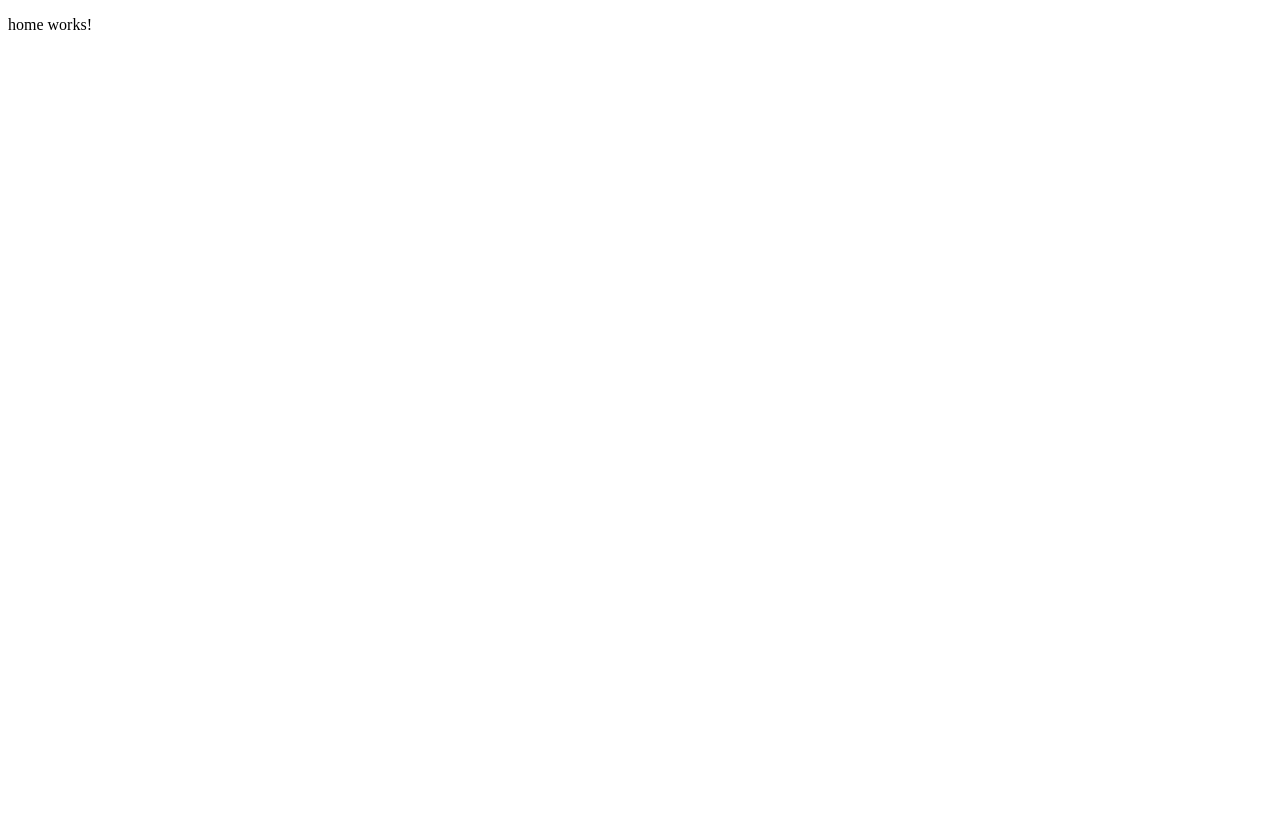
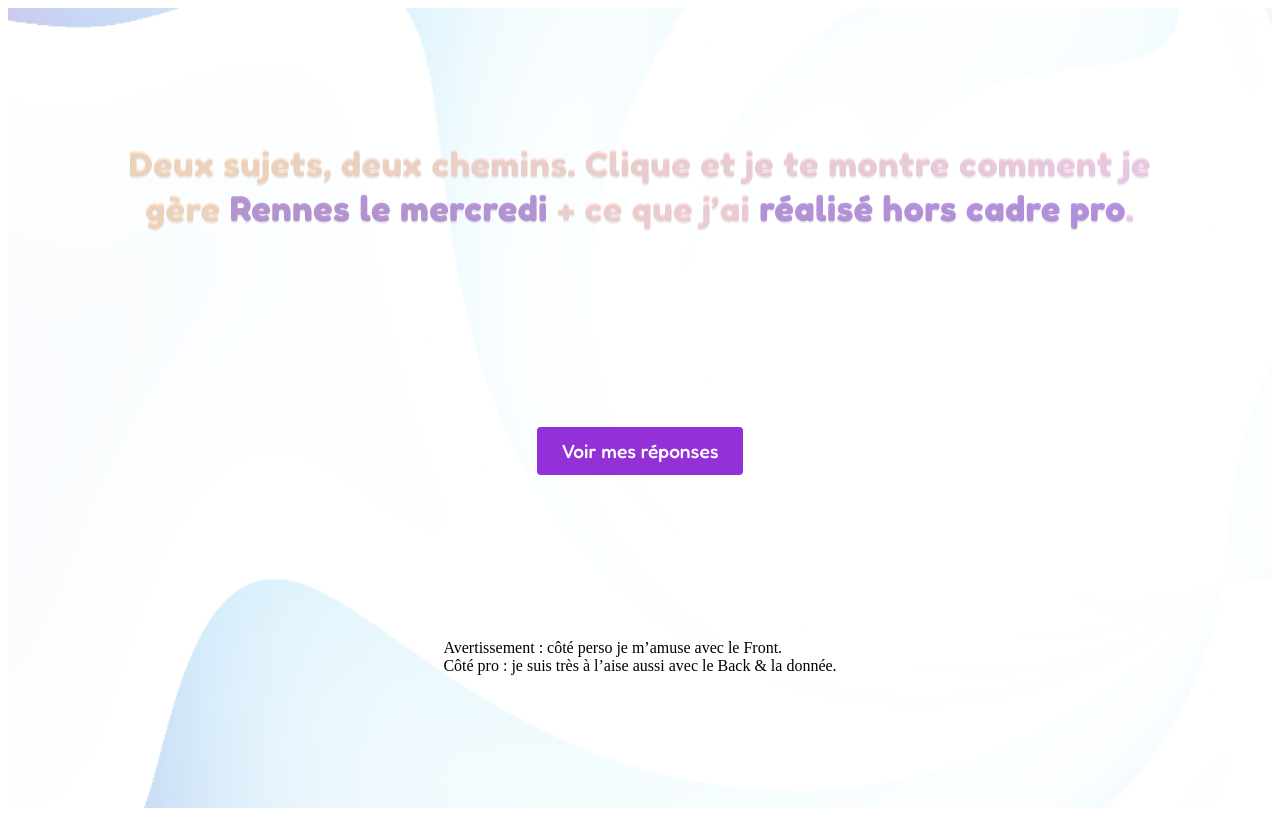
Before and after one commit to VAcheronPradelAlyssa/jarvi, an Angular app: page /home in a window 1280 px wide. Built offline with nearby package versions, Linux system fonts and the light colour scheme.

Commit message:
ajout de la mise en page et du style pour le composant d'accueil, ajout d'une image de fond et importation de la police Fredoka

```diff
--- a/angular.json
+++ b/angular.json
@@ -27,6 +27,11 @@
               {
                 "glob": "**/*",
                 "input": "public"
+              },
+              {
+                "glob": "**/*",
+                "input": "src/assets",
+                "output": "assets"
               }
             ],
             "styles": [
--- a/src/app/components/home/home.html
+++ b/src/app/components/home/home.html
@@ -1 +1,12 @@
-<p>home works!</p>
+<h1 class="subtitle">
+      Deux sujets, deux chemins. Clique et je te montre comment je gère
+      <strong>Rennes le mercredi</strong> + ce que j’ai
+      <strong>réalisé hors cadre pro</strong>.
+    </h1>
+
+    <button>Voir mes réponses</button>
+
+    <aside class="sticker">
+  Avertissement : côté perso je m’amuse avec le Front.<br>
+  Côté pro : je suis très à l’aise aussi avec le Back &amp; la donnée.
+</aside>
--- a/src/app/components/home/home.scss
+++ b/src/app/components/home/home.scss
@@ -0,0 +1,47 @@
+:host {
+    display: grid;
+    place-items: center;
+    width: 100%;
+    min-height: 100vh;
+    padding: clamp(16px, 4vw, 416px);
+    box-sizing: border-box;
+
+    background: url("/assets/fondcv.png") center / cover no-repeat;
+}
+
+.subtitle {
+    margin: 0;
+    max-width: min(72ch, 100%);
+    text-align: center;
+    line-height: 1.35;
+    text-wrap: balance;
+    font-size: clamp(1.8rem, 2.8vw, 3rem);
+    font-family: "Fredoka", sans-serif;
+    font-weight: 700;
+    letter-spacing: 0.02em;
+    line-height: 1.25;
+    text-shadow: 0 2px 0 rgba(0, 0, 0, 0.08);
+    background: linear-gradient(90deg, rgb(255, 230, 198) 0%, rgb(250, 215, 247) 100%);
+    -webkit-background-clip: text;
+    background-clip: text;
+    -webkit-text-fill-color: transparent;
+}
+.subtitle strong {
+  -webkit-text-fill-color: rgba(147, 112, 216, 0.637);
+  background: none;
+  -webkit-background-clip: border-box;
+  background-clip: border-box;
+}
+
+button {
+  margin-top: 32px;
+  padding: 12px 24px;
+  font-size: 1.2rem;
+  font-family: "Fredoka", sans-serif;
+  font-weight: 500;
+  color: #fff;
+  background-color: #9330d8;
+  border: none;
+  border-radius: 4px;
+  cursor: pointer;
+}
--- a/src/styles.scss
+++ b/src/styles.scss
@@ -1 +1,2 @@
 /* You can add global styles to this file, and also import other style files */
+@import url("https://fonts.googleapis.com/css2?family=Fredoka:wght@500;700&display=swap");
```
Also changed, not shown: src/assets/fondcv.png (added).
